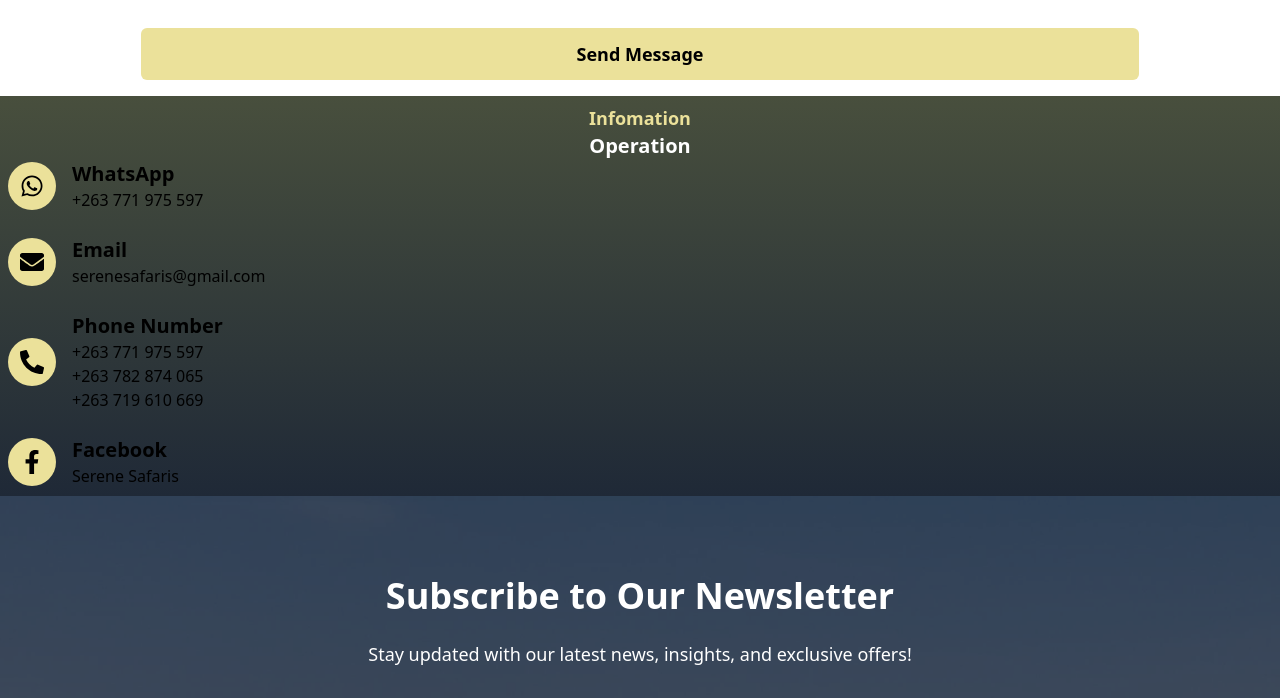
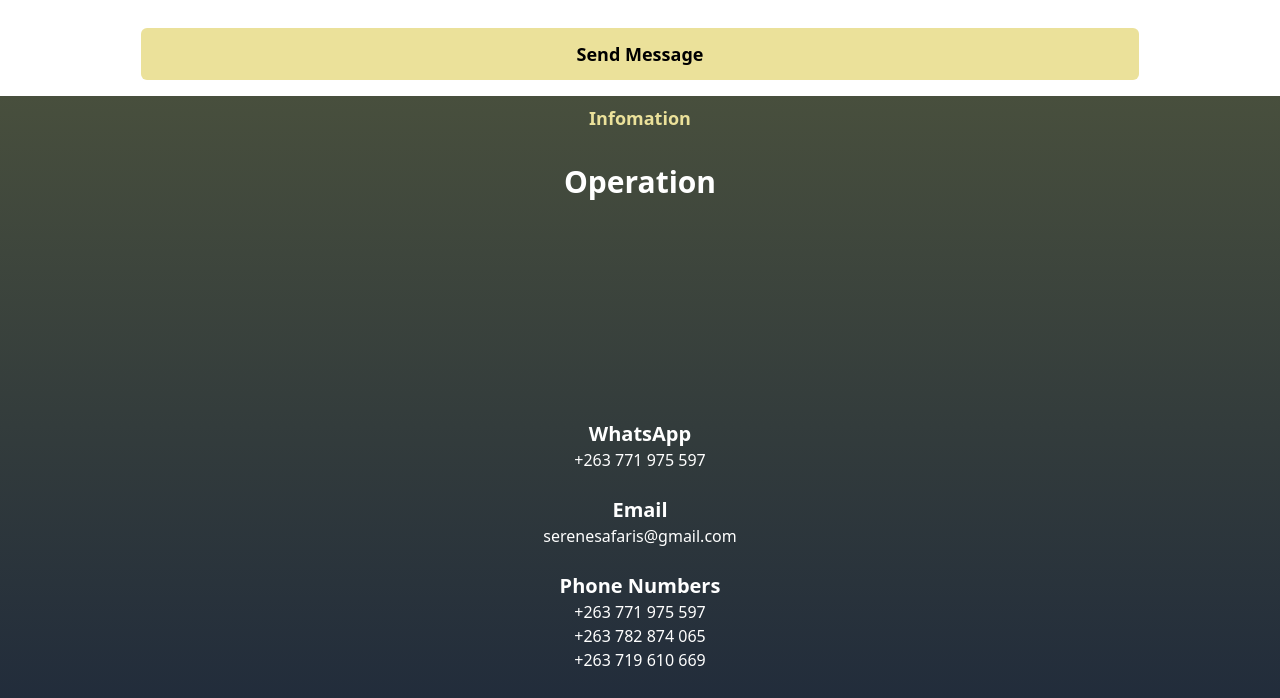
Before and after one commit to PixelCrafte/serene, a Next.js app: page /contact in a window 1280 px wide. Shown: the part 536-1234 px from the top of the page. Built offline with nearby package versions, Linux system fonts and the light colour scheme.

Commit message:
contacts page animations done

```diff
--- a/src/app/contact/ContactUs.jsx
+++ b/src/app/contact/ContactUs.jsx
@@ -35,9 +35,9 @@ const ContactUs = () => {
   };
 
   return (
-    <section className='p-4 overflow-x-hidden flex flex-col justify-center items-center'>
+    <section className='overflow-x-hidden flex flex-col justify-center items-center w-full p-4'>
       <h2 className="text-black text-3xl font-bold p-3 pl-0 sm:w-[80%]">Message Us</h2>
-    <form onSubmit={handleSubmit} className="space-y-6 flex flex-col justify-center md:w-[80%]">
+    <form onSubmit={handleSubmit} className="space-y-6 flex flex-col justify-center md:w-[80%] flex-shrink-0">
       <div className="space-y-2">
       <a id="contact-us"></a>
         <input
--- a/src/app/contact/page.jsx
+++ b/src/app/contact/page.jsx
@@ -1,7 +1,7 @@
 import Subscribe from './Subscribe';
 import Link from 'next/link';
-import { FaFacebookF, FaWhatsapp, FaPhoneAlt, FaEnvelope } from 'react-icons/fa';
 import ContactUs from './ContactUs';
+import BasicAnimations from '@/components/BasicAnimations';
 
 const contactPageMetadata = {
   title: "Contact Us - PixelCrafte | Your Trusted Web Development Partner",
@@ -36,42 +36,48 @@ export default function Contact() {
   return (
     <div className="min-h-screen">
       {/* Hero Section */}
-      <div className="py-8">
+      <div className="py-8 p-2">
         <h1 className="text-5xl font-semibold">Get in Touch with Serene Safaris</h1>
-        <p className="mt-4 text-xl text-center">We’re here to take all your money, well... for the right reasons.</p>
+        <p className="mt-4 text-xl text-center">We’re here to take all your money, well... for the right reasons of coz</p>
       </div>
         {/* Contact Form */}
         <ContactUs />
       {/* Contact Information & Form Section */}
-      <div className="p-2 bg-gradient-to-b from-main1 to-gray-800">
+      <div className="p-2 bg-gradient-to-b from-main1 to-slate-800">
         {/* Contact Information */}
         <h2 className='text-main2 text-center font-semibold text-lg'>Infomation</h2>
-        <h3 className='text-white text-center font-semibold text-xl'>Operation</h3>
-        <div className="space-y-6">
+        <div>
+          <h3 className='text-white text-center font-semibold text-3xl py-8'>Operation</h3>
+          <div className='flex text-white'>
+            <div className='w-1/2 text-center p-2 border-r-2 border-main2 slide-in-bottom'>
+              <h4 className='text-main2 font-semibold'>Address</h4>
+              <p>Chakadaro, chakaro</p>
+              <p>Harare, Zimbabwe</p>
+            </div>
+            <div className='w-1/2 text-center p-2 slide-in-left'>
+              <h4 className='text-main2'>Working Hours</h4>
+              <p>Mon - Sat (0700hrs - 1800hs)</p>
+              <p>Closed for gossip on Sunday</p>
+            </div>
+          </div>
+        </div>
+        <h3 className='text-white text-center font-semibold text-3xl py-8 slide-in-bottom'>Contact Info</h3>
+        <div className="space-y-6 flex flex-col items-center justify-center text-white">
           <div className="flex items-center space-x-4">
-            <Link href="https://wa.me/263771975597" className="block p-3 rounded-full bg-main2 hover:bg-opacity-70">
-              <FaWhatsapp className="text-2xl"></FaWhatsapp>
-            </Link>
-            <div>
+            <div className='text-center'>
               <h3 className="text-xl font-semibold">WhatsApp</h3>
               <p>+263 771 975 597</p>
             </div>
           </div>
           <div className="flex items-center space-x-4">
-            <Link href="mailto:pixelcraftewt@gmail.com" className="block p-3 rounded-full bg-main2 hover:bg-opacity-70">
-              <FaEnvelope className="text-2xl"></FaEnvelope>
-            </Link>
-            <div>
+            <div className='text-center'>
               <h3 className="text-xl font-semibold">Email</h3>
               <p>serenesafaris@gmail.com</p>
             </div>
           </div>
           <div className="flex items-center space-x-4">
-            <Link href="tel:+263771975597" className="block p-3 rounded-full bg-main2 hover:bg-opacity-70">
-              <FaPhoneAlt className="text-2xl"></FaPhoneAlt>
-            </Link>
-            <div>
-              <h3 className="text-xl font-semibold">Phone Number</h3>
+            <div className='text-center'>
+              <h3 className="text-xl font-semibold">Phone Numbers</h3>
               <p>+263 771 975 597</p>
               {/* Add more numbers here */}
               <p>+263 782 874 065</p>
@@ -79,10 +85,7 @@ export default function Contact() {
             </div>
           </div>
           <div className="flex items-center space-x-4">
-            <Link href="https://www.facebook.com/profile.php?id=61563305256824&mibextid=ZbWKwL" className="block p-3 rounded-full bg-main2 hover:bg-opacity-70">
-              <FaFacebookF className="text-2xl"></FaFacebookF>
-            </Link>
-            <div>
+            <div className='text-center'>
               <h3 className="text-xl font-semibold">Facebook</h3>
               <p>Serene Safaris</p>
             </div>
@@ -92,6 +95,7 @@ export default function Contact() {
 
       {/* Newsletter Section */}
           <Subscribe />
+          <BasicAnimations />
     </div>
   );
 }
```
